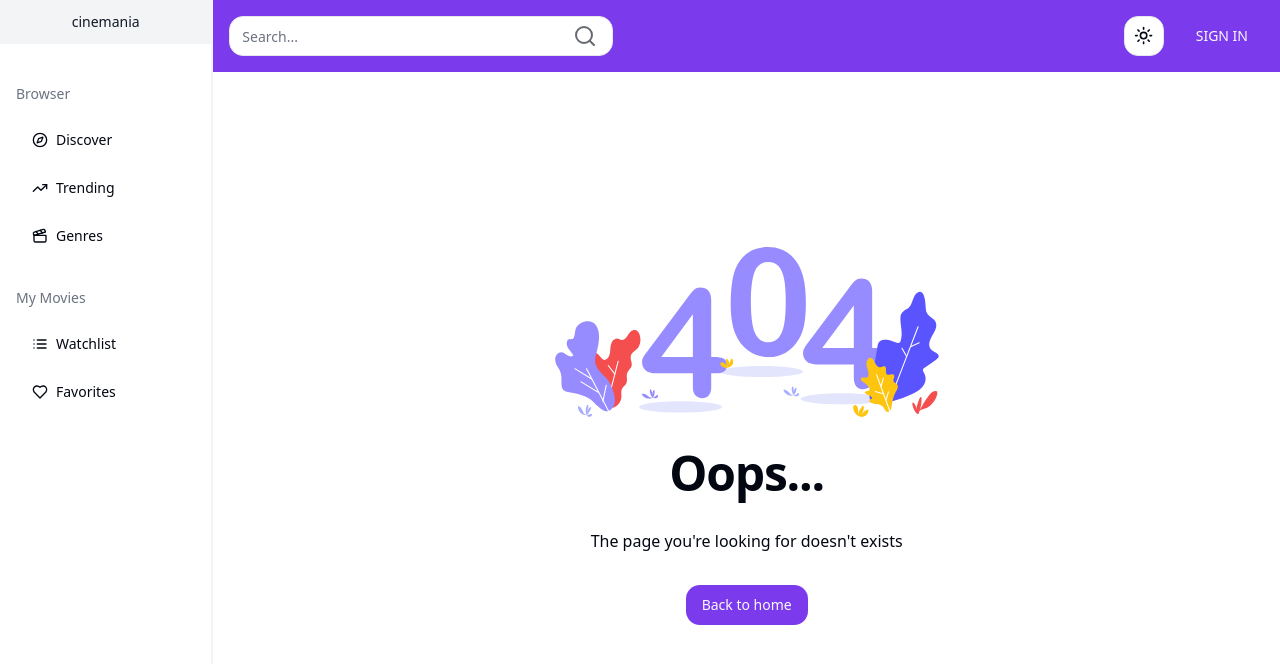
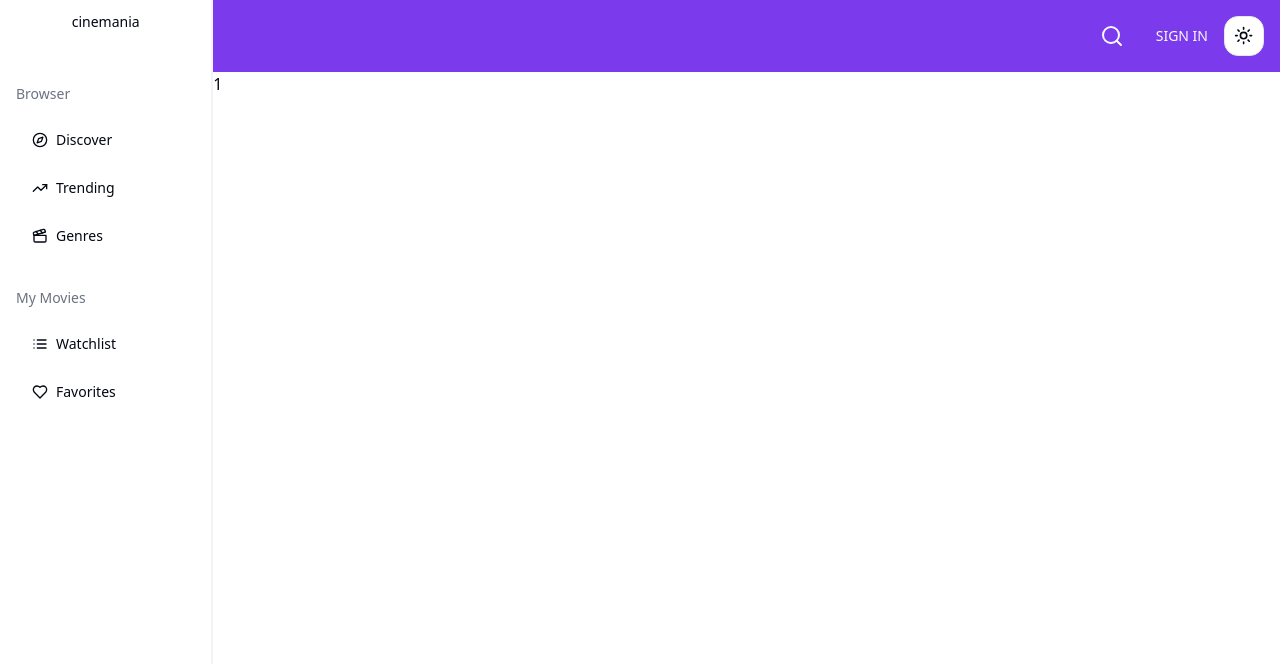
Before and after one commit to KaisAbiyyi/cinemania, a React (Vite) app: page /tv/1 in a window 1280 px wide. Shown: the top 664 px of the page. Built offline with nearby package versions, Linux system fonts and the light colour scheme.

Commit message:
[App] responsive design

```diff
--- a/package.json
+++ b/package.json
@@ -11,6 +11,7 @@
   },
   "dependencies": {
     "@radix-ui/react-dropdown-menu": "^2.0.6",
+    "@radix-ui/react-separator": "^1.0.3",
     "@radix-ui/react-slot": "^1.0.2",
     "@tanstack/react-query": "^5.18.1",
     "axios": "^1.6.7",
--- a/src/components/Navbar.tsx
+++ b/src/components/Navbar.tsx
@@ -8,12 +8,9 @@ import { Input } from "./ui/input";
 const Navbar: FC = () => {
     const { setTheme } = useTheme()
     return (
-        <div className="flex justify-between p-4 bg-primary">
-            <div className="relative flex items-center h-fit w-fit">
-                <Input type="search" placeholder="Search..." className="w-96" />
-                <Search className="absolute right-4 opacity-60" />
-            </div>
-            <div className="flex gap-4">
+        <div className="flex justify-end p-4 bg-primary">
+            <Button><Search /></Button>
+            <Button>SIGN IN</Button>
             <DropdownMenu>
                 <DropdownMenuTrigger asChild>
                     <Button variant="outline" size="icon" className="relative">
@@ -34,8 +31,6 @@ const Navbar: FC = () => {
                     </DropdownMenuItem>
                 </DropdownMenuContent>
             </DropdownMenu>
-                <Button>SIGN IN</Button>
-            </div>
         </div>
     );
 }
--- a/src/components/Sidebar.tsx
+++ b/src/components/Sidebar.tsx
@@ -3,40 +3,46 @@ import { FC } from "react";
 import { Link, useLocation } from "react-router-dom";
 import { buttonVariants } from "./ui/button";
 import { CardDescription } from "./ui/card";
+import { Separator } from "./ui/separator";
 
 const Sidebar: FC = () => {
     const route = useLocation()
     return (
         <div className="fixed top-0 bottom-0 flex flex-col w-1/6 gap-6 border-r-2 border-secondary">
-            <Link to={"/"} className={buttonVariants({ variant: "ghost", size: "lg", className: "rounded-none" })}>cinemania</Link>
+            <Link to={"/"} className={buttonVariants({ variant: "ghost", size: "lg", className: "rounded-none" })}>
+                <span className="hidden duration-200 ease-out md:block">cinemania</span>
+                <span className="block duration-200 ease-out md:hidden">ci</span>
+            </Link>
             <div className="flex flex-col gap-8 p-4">
                 <div className="flex flex-col gap-4">
-                    <CardDescription>Browser</CardDescription>
+                    <Separator className="block md:hidden" orientation="horizontal"/>
+                    <CardDescription className="hidden md:block">Browser</CardDescription>
                     <div className="flex flex-col gap-2">
                         <Link to="/" className={route.pathname === "/" ? buttonVariants({ className: "!justify-start flex gap-2" }) : buttonVariants({ variant: "ghost", className: "!justify-start flex gap-2" })}>
                             <Compass size={16} />
-                            <span>Discover</span>
+                            <span className="hidden duration-200 ease-out md:block">Discover</span>
                         </Link>
                         <Link to="/trending" className={route.pathname === "/trending" ? buttonVariants({ className: "!justify-start flex gap-2" }) : buttonVariants({ variant: "ghost", className: "!justify-start flex gap-2" })}>
                             <TrendingUp size={16} />
-                            <span>Trending</span>
+                            <span className="hidden duration-200 ease-out md:block">Trending</span>
                         </Link>
                         <Link to="/genres" className={route.pathname === "/genres" ? buttonVariants({ className: "!justify-start flex gap-2" }) : buttonVariants({ variant: "ghost", className: "!justify-start flex gap-2" })}>
                             <Clapperboard size={16} />
-                            <span>Genres</span>
+                            <span className="hidden duration-200 ease-out md:block">Genres</span>
                         </Link>
                     </div>
                 </div>
                 <div className="flex flex-col gap-4">
-                    <CardDescription>My Movies</CardDescription>
+                    <Separator className="block md:hidden" orientation="horizontal"/>
+                    <CardDescription className="hidden md:block">My Movies</CardDescription>
                     <div className="flex flex-col gap-2">
                         <Link to="/watchlist" className={route.pathname === "/watchlist" ? buttonVariants({ className: "!justify-start flex gap-2" }) : buttonVariants({ variant: "ghost", className: "!justify-start flex gap-2" })}>
                             <List size={16} />
-                            <span>Watchlist</span>
+                            <span className="hidden duration-200 ease-out md:block">Watchlist</span>
                         </Link>
                         <Link to="/favorites" className={route.pathname === "/favorites" ? buttonVariants({ className: "!justify-start flex gap-2" }) : buttonVariants({ variant: "ghost", className: "!justify-start flex gap-2" })}>
                             <Heart size={16} />
-                            <span>Favorites</span>
+                            <span className="hidden duration-200 ease-out md:block">Favorites</span>
                         </Link>
                     </div>
                 </div>
--- a/src/components/home/Hero.tsx
+++ b/src/components/home/Hero.tsx
@@ -6,10 +6,10 @@ import { Button } from "../ui/button";
 
 const HeroSegment: FC = () => {
     return (
-        <div className="flex flex-col gap-8 p-16 text-primary-foreground bg-primary">
+        <div className="flex flex-col gap-8 p-4 md:p-16 text-primary-foreground bg-primary">
             <div className="flex flex-col gap-4">
                 <CardTitle className="text-5xl text-bold">Welcome</CardTitle>
-                <CardTitle className="text-2xl">We have millions of movies, tv shows an people to discover. Explore the cinema world now.</CardTitle>
+                <CardTitle className="text-xl md:text-2xl">We have millions of movies, tv shows an people to discover. Explore the cinema world now.</CardTitle>
             </div>
             <div className="flex">
                 <Input type="search" className="rounded-r-none" placeholder="Search for a movie, tv show, person" />
--- /dev/null
+++ b/src/components/ui/separator.tsx
@@ -0,0 +1,29 @@
+import * as React from "react"
+import * as SeparatorPrimitive from "@radix-ui/react-separator"
+
+import { cn } from "@/lib/utils"
+
+const Separator = React.forwardRef<
+  React.ElementRef<typeof SeparatorPrimitive.Root>,
+  React.ComponentPropsWithoutRef<typeof SeparatorPrimitive.Root>
+>(
+  (
+    { className, orientation = "horizontal", decorative = true, ...props },
+    ref
+  ) => (
+    <SeparatorPrimitive.Root
+      ref={ref}
+      decorative={decorative}
+      orientation={orientation}
+      className={cn(
+        "shrink-0 bg-border",
+        orientation === "horizontal" ? "h-[1px] w-full" : "h-full w-[1px]",
+        className
+      )}
+      {...props}
+    />
+  )
+)
+Separator.displayName = SeparatorPrimitive.Root.displayName
+
+export { Separator }
--- a/src/main.tsx
+++ b/src/main.tsx
@@ -7,6 +7,7 @@ import Layout from './layout'
 // Page Import
 import HomePage from './pages/Home'
 import NotFound404 from './pages/NotFound404'
+import ContentDetail from './pages/ContentDetail'
 
 const container = document.getElementById("root")
 
@@ -18,8 +19,10 @@ if (container) {
         <Routes>
           {/* Available Public Route */}
           <Route path="/" element={<Layout><HomePage /></Layout>} />
+          <Route path='/tv/:id' element={<Layout><ContentDetail /></Layout>}/>
+          <Route path='/movie/:id' element={<Layout><ContentDetail /></Layout>}/>
 
-          {/* Non Routeable */}
+            {/* Non Routeable */}
           <Route path='*' element={<Layout><NotFound404 /></Layout>} />
         </Routes>
       </Router>
--- /dev/null
+++ b/src/pages/ContentDetail.tsx
@@ -0,0 +1,11 @@
+import { useParams } from "react-router-dom";
+
+
+const ContentDetail = () => {
+    const { id } = useParams()
+    const stplittedId = ((id as string).split("-"))[0]
+
+    return (<h1>{stplittedId}</h1>);
+}
+
+export default ContentDetail;
```
Also changed, not shown: 1 other file (tests, documents, lock files or other folders). Lines whose indentation alone changed are shown as unchanged.
